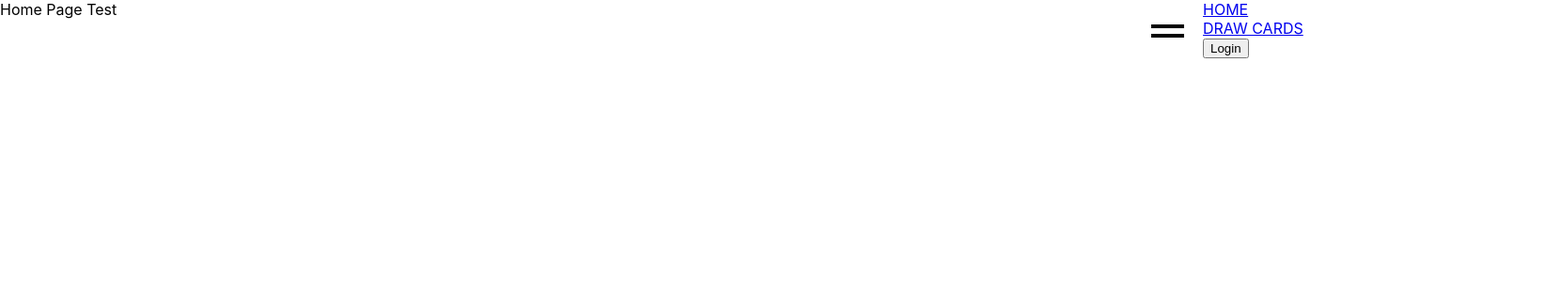
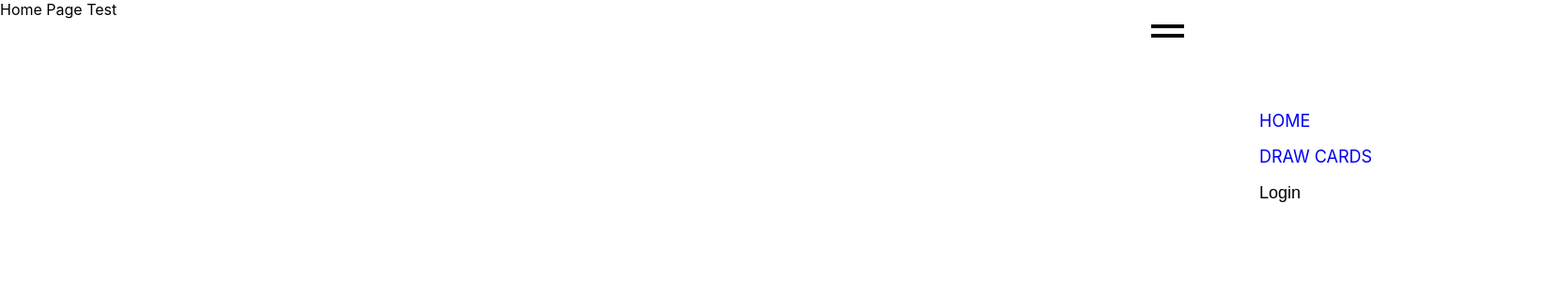
Before and after one commit to Levi237/tarot, a React (Create React App) app: page / in a window 1280 px wide. Shown: the top 300 px of the page at 94% size, 1660 px wide, since content can reach past the window. Built offline with nearby package versions, Linux system fonts and the light colour scheme; no server answers; the database is empty.

Commit message:
join functions to one onclick event

```diff
--- a/src/components/nav/hamburger.js
+++ b/src/components/nav/hamburger.js
@@ -3,11 +3,9 @@ import { Routes, Route } from 'react-router-dom';
 import './hamburger.css';
 
 const Hamburger = ({toggleNavMenu}) => {
-    const btnHamburger = () => {
-        document.getElementById('hamburger-btn').classList.toggle('hamburger-close');
-    }
+
     return(<>
-        <div id="hamburger-container" name="toggleMenu" onClick={(e) => {toggleNavMenu(e); btnHamburger(); }}>
+        <div id="hamburger-container" name="toggleMenu" onClick={(e) => {toggleNavMenu(e); }}>
      <nav id="hamburger-btn" className="">
 	<section></section>
 	<section></section>
--- a/src/components/nav/index.js
+++ b/src/components/nav/index.js
@@ -11,14 +11,17 @@ const NavMenu = ({user, clickSignOut, openSignIn}) => {
         const menu = document.getElementById('nav-menu');
         menu.classList.toggle('view-menu');
         menu.classList.toggle('hide-menu');
+        document.getElementById('hamburger-btn').classList.toggle('hamburger-close');
     }
 return (<>
     <Hamburger toggleNavMenu={toggleNavMenu}/>
     <div id="nav-menu" className="hide-menu">
-        <NavLink activeClassName="nav-active" to={routes.ROOT} >HOME</NavLink>
-        <NavLink activeClassName="nav-active" to={routes.DRAW} >DRAW CARDS</NavLink>
-        { user.uid && <NavLink activeClassName="nav-active" to={routes.ACCT} >ACCOUNT</NavLink> }
-        { user.uid ? <button className="signout-" onClick={()=>{clickSignOut();toggleNavMenu();}}>Sign Out</button> : <button id="login-btn"  onClick={()=>{openSignIn();toggleNavMenu();}} >Login</button> }
+        <div>
+            <NavLink activeClassName="nav-active" to={routes.ROOT} onClick={toggleNavMenu}>HOME</NavLink>
+            <NavLink activeClassName="nav-active" to={routes.DRAW} onClick={toggleNavMenu}>DRAW CARDS</NavLink>
+            { user.uid && <NavLink activeClassName="nav-active" to={routes.ACCT} onClick={toggleNavMenu} >ACCOUNT</NavLink> }
+            { user.uid ? <button className="signout-" onClick={()=>{clickSignOut();toggleNavMenu();}}>Sign Out</button> : <button id="login-btn"  onClick={()=>{openSignIn();toggleNavMenu();}} >Login</button> }
+        </div>
     </div></>)
 }
 
--- a/src/components/nav/nav.css
+++ b/src/components/nav/nav.css
@@ -16,7 +16,26 @@
     max-width: 0;
 }
 
+#nav-menu a,
+ #nav-menu button {
+    display: block;
+    padding: 0;
+    line-height: 100%;
+    font-size: 18px;
+    margin-bottom: 20px;
+    border: none;
+    background: transparent;
+    text-decoration: none;
+}
+
 #nav-menu a {
     display: block;
     min-width: 320px;
+    /* font-size: 18px; */
+    margin-bottom: 20px;
 }
+
+#nav-menu > div {
+    width: 100%;
+    padding: 120px 60px;
+}
```
